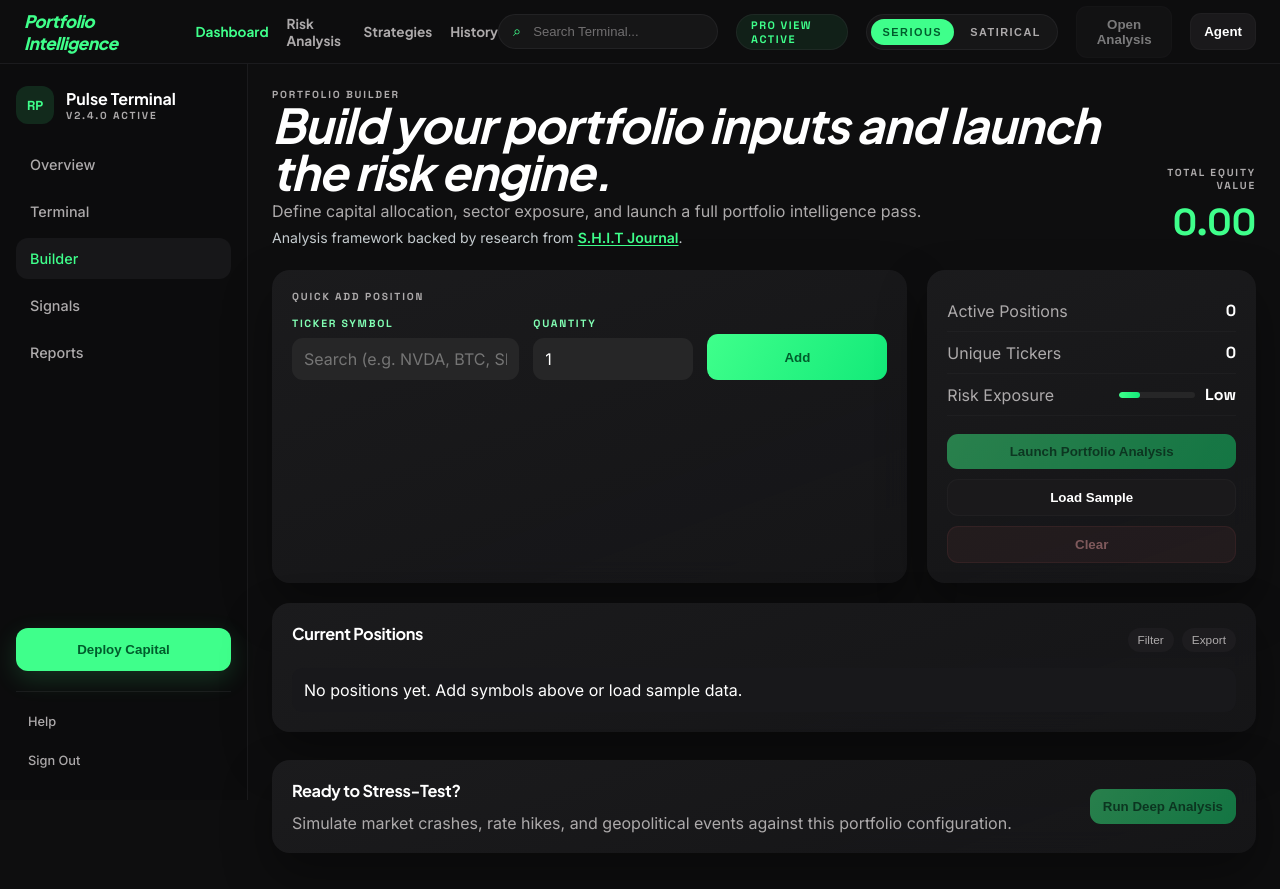
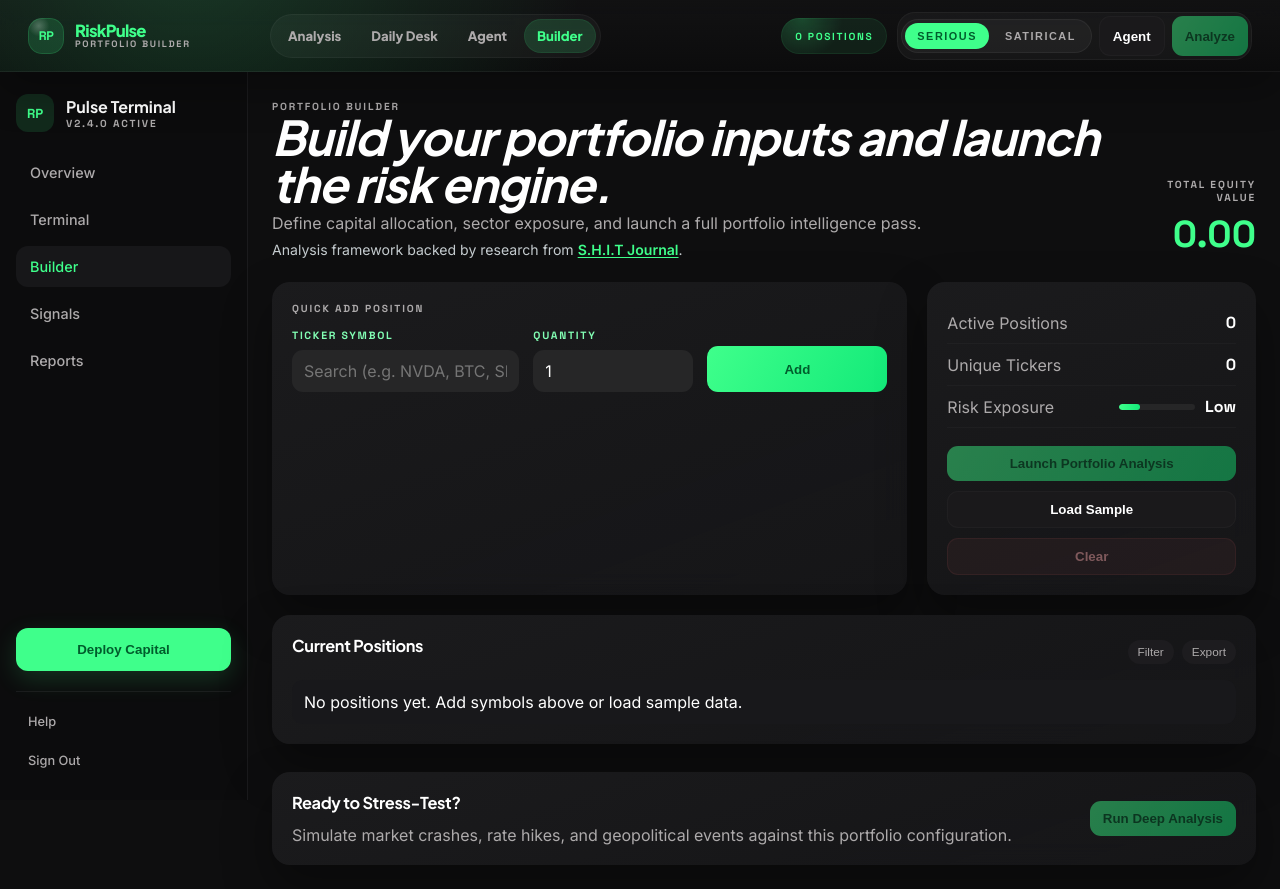
Before and after one commit to BruceGK/RiskPulse, a Next.js app in the folder frontend/: page /portfolio in a window 1280 px wide. Built offline with nearby package versions, Linux system fonts and the light colour scheme.

Commit message:
Improve terminal top navigation

```diff
--- /dev/null
+++ b/frontend/app/components/TerminalTopNav.tsx
@@ -0,0 +1,61 @@
+"use client";
+
+import Link from "next/link";
+import type { ReactNode } from "react";
+
+type NavKey = "analysis" | "daily" | "agent" | "builder";
+
+type TerminalTopNavProps = {
+  active: NavKey;
+  children?: ReactNode;
+  mode?: "risk" | "loss";
+  section: string;
+  status?: string;
+};
+
+const navItems: Array<{ key: NavKey; href: string; label: string }> = [
+  { key: "analysis", href: "/analysis", label: "Analysis" },
+  { key: "daily", href: "/daily", label: "Daily Desk" },
+  { key: "agent", href: "/agent", label: "Agent" },
+  { key: "builder", href: "/portfolio", label: "Builder" }
+];
+
+export default function TerminalTopNav({
+  active,
+  children,
+  mode = "risk",
+  section,
+  status
+}: TerminalTopNavProps) {
+  const isLoss = mode === "loss";
+
+  return (
+    <header className="terminal-topnav">
+      <div className="terminal-topnav-left">
+        <Link href="/analysis" className="terminal-brand-lockup" aria-label="Open RiskPulse analysis">
+          <span className="terminal-brand-mark">{isLoss ? "LP" : "RP"}</span>
+          <span className="terminal-brand-copy">
+            <span className="terminal-brand-title">{isLoss ? "LossPulse" : "RiskPulse"}</span>
+            <span className="terminal-brand-subtitle">{section}</span>
+          </span>
+        </Link>
+        <nav className="terminal-nav-links" aria-label="Primary workspace navigation">
+          {navItems.map((item) => (
+            <Link
+              aria-current={active === item.key ? "page" : undefined}
+              className={`terminal-nav-link ${active === item.key ? "active" : ""}`}
+              href={item.href}
+              key={item.key}
+            >
+              {item.label}
+            </Link>
+          ))}
+        </nav>
+      </div>
+      <div className="terminal-topnav-right">
+        {status ? <div className={`terminal-context-chip ${isLoss ? "loss" : "risk"}`}>{status}</div> : null}
+        {children ? <div className="terminal-action-group">{children}</div> : null}
+      </div>
+    </header>
+  );
+}
--- a/frontend/app/globals.css
+++ b/frontend/app/globals.css
@@ -72,21 +72,35 @@ a {
   position: fixed;
   inset: 0 0 auto 0;
   z-index: 50;
-  height: 64px;
+  height: 72px;
   display: flex;
   align-items: center;
   justify-content: space-between;
-  padding: 0 24px;
-  background: rgba(14, 14, 15, 0.82);
-  backdrop-filter: blur(18px);
-  border-bottom: 1px solid var(--line);
+  gap: 22px;
+  padding: 0 28px;
+  background:
+    radial-gradient(circle at 15% -80%, rgba(63, 255, 139, 0.16), transparent 36%),
+    linear-gradient(180deg, rgba(18, 18, 19, 0.94), rgba(12, 12, 13, 0.88));
+  backdrop-filter: blur(20px);
+  box-shadow:
+    inset 0 -1px rgba(255, 255, 255, 0.055),
+    0 18px 42px rgba(0, 0, 0, 0.28);
 }
 
 .terminal-topnav-left,
 .terminal-topnav-right {
   display: flex;
   align-items: center;
-  gap: 18px;
+  min-width: 0;
+}
+
+.terminal-topnav-left {
+  gap: 22px;
+}
+
+.terminal-topnav-right {
+  justify-content: flex-end;
+  gap: 10px;
 }
 
 .terminal-wordmark {
@@ -98,22 +112,87 @@ a {
   letter-spacing: -0.03em;
 }
 
+.terminal-brand-lockup {
+  display: inline-flex;
+  align-items: center;
+  gap: 11px;
+  min-width: 220px;
+  color: var(--ink);
+  text-decoration: none;
+}
+
+.terminal-brand-mark {
+  width: 36px;
+  height: 36px;
+  border-radius: 14px;
+  display: grid;
+  place-items: center;
+  background:
+    radial-gradient(circle at 30% 22%, rgba(255, 255, 255, 0.24), transparent 28%),
+    rgba(63, 255, 139, 0.15);
+  color: var(--accent);
+  font-family: var(--font-mono), monospace;
+  font-size: 0.78rem;
+  font-weight: 900;
+  letter-spacing: -0.04em;
+  box-shadow: inset 0 0 0 1px rgba(63, 255, 139, 0.16);
+}
+
+.terminal-brand-copy {
+  display: grid;
+  gap: 1px;
+  line-height: 1;
+}
+
+.terminal-brand-title {
+  font-family: var(--font-display), sans-serif;
+  font-size: 1.04rem;
+  font-weight: 900;
+  letter-spacing: -0.045em;
+}
+
+.terminal-brand-subtitle {
+  color: var(--muted);
+  font-family: var(--font-mono), monospace;
+  font-size: 0.58rem;
+  font-weight: 800;
+  letter-spacing: 0.18em;
+  text-transform: uppercase;
+}
+
 .terminal-nav-links {
   display: flex;
   align-items: center;
-  gap: 18px;
+  gap: 4px;
+  padding: 5px;
+  border-radius: 999px;
+  background: rgba(255, 255, 255, 0.035);
+  box-shadow: inset 0 0 0 1px rgba(255, 255, 255, 0.045);
 }
 
 .terminal-nav-link {
   color: var(--muted);
   font-family: var(--font-display), sans-serif;
-  font-size: 0.85rem;
-  font-weight: 700;
-  cursor: default;
+  font-size: 0.82rem;
+  font-weight: 800;
+  line-height: 1;
+  padding: 10px 13px;
+  border-radius: 999px;
+  text-decoration: none;
+  white-space: nowrap;
+  transition: background 0.18s ease, color 0.18s ease, transform 0.18s ease;
+}
+
+.terminal-nav-link:hover {
+  color: var(--ink);
+  background: rgba(255, 255, 255, 0.055);
+  transform: translateY(-1px);
 }
 
 .terminal-nav-link.active {
   color: var(--accent);
+  background: rgba(63, 255, 139, 0.14);
+  box-shadow: inset 0 0 0 1px rgba(63, 255, 139, 0.08);
 }
 
 .terminal-theme-toggle {
@@ -121,8 +200,8 @@ a {
   gap: 4px;
   padding: 4px;
   border-radius: 999px;
-  background: #161617;
-  border: 1px solid var(--line);
+  background: rgba(255, 255, 255, 0.04);
+  box-shadow: inset 0 0 0 1px rgba(255, 255, 255, 0.055);
 }
 
 .terminal-theme-pill {
@@ -144,7 +223,47 @@ a {
 }
 
 .terminal-top-action {
+  min-height: 40px;
+  border-radius: 14px;
+  white-space: nowrap;
+}
+
+.terminal-action-group {
+  display: inline-flex;
+  align-items: center;
+  gap: 7px;
+  min-width: 0;
+  padding: 4px;
+  border-radius: 18px;
+  background: rgba(255, 255, 255, 0.035);
+  box-shadow: inset 0 0 0 1px rgba(255, 255, 255, 0.045);
+}
+
+.terminal-context-chip {
+  display: inline-flex;
+  align-items: center;
   min-height: 36px;
+  padding: 0 14px;
+  border-radius: 999px;
+  color: var(--accent);
+  background:
+    radial-gradient(circle at 20% 0%, rgba(63, 255, 139, 0.18), transparent 44%),
+    rgba(63, 255, 139, 0.08);
+  font-family: var(--font-mono), monospace;
+  font-size: 0.64rem;
+  font-weight: 900;
+  letter-spacing: 0.16em;
+  text-transform: uppercase;
+  white-space: nowrap;
+  box-shadow: inset 0 0 0 1px rgba(63, 255, 139, 0.08);
+}
+
+.terminal-context-chip.loss {
+  color: var(--danger);
+  background:
+    radial-gradient(circle at 20% 0%, rgba(255, 112, 118, 0.22), transparent 44%),
+    rgba(255, 112, 118, 0.08);
+  box-shadow: inset 0 0 0 1px rgba(255, 112, 118, 0.1);
 }
 
 .terminal-search-shell {
@@ -202,7 +321,7 @@ a {
 .terminal-sidebar {
   position: fixed;
   left: 0;
-  top: 64px;
+  top: 72px;
   bottom: 0;
   width: 248px;
   padding: 22px 16px;
@@ -291,7 +410,7 @@ a {
 }
 
 .terminal-page {
-  padding-top: 88px;
+  padding-top: 100px;
 }
 
 .terminal-page-header {
@@ -2117,15 +2236,30 @@ tbody tr:hover {
 }
 
 .terminal-risk .terminal-wordmark,
+.terminal-risk .terminal-brand-title,
 .terminal-risk .terminal-nav-link.active,
 .terminal-risk .terminal-sidebar-item.active {
   color: var(--accent);
 }
 
 .terminal-loss .terminal-wordmark,
+.terminal-loss .terminal-brand-title,
 .terminal-loss .terminal-nav-link.active,
 .terminal-loss .terminal-sidebar-item.active {
   color: var(--danger);
+}
+
+.terminal-loss .terminal-brand-mark {
+  background:
+    radial-gradient(circle at 30% 22%, rgba(255, 255, 255, 0.18), transparent 28%),
+    rgba(255, 112, 118, 0.14);
+  color: var(--danger);
+  box-shadow: inset 0 0 0 1px rgba(255, 112, 118, 0.16);
+}
+
+.terminal-loss .terminal-nav-link.active {
+  background: rgba(255, 112, 118, 0.12);
+  box-shadow: inset 0 0 0 1px rgba(255, 112, 118, 0.08);
 }
 
 .terminal-loss .terminal-theme-pill.active {
@@ -2409,6 +2543,25 @@ tbody tr:hover {
   }
 }
 
+@media (max-width: 1180px) {
+  .terminal-brand-lockup {
+    min-width: auto;
+  }
+
+  .terminal-brand-subtitle,
+  .terminal-context-chip {
+    display: none;
+  }
+
+  .terminal-topnav {
+    padding-inline: 18px;
+  }
+
+  .terminal-topnav-left {
+    gap: 12px;
+  }
+}
+
 @media (max-width: 960px) {
   .terminal-nav-links {
     display: none;
@@ -2457,7 +2610,12 @@ tbody tr:hover {
   }
 
   .terminal-topnav {
-    padding: 0 12px;
+    height: auto;
+    min-height: 72px;
+    align-items: stretch;
+    flex-wrap: wrap;
+    gap: 8px;
+    padding: 10px 12px;
   }
 
   .terminal-topnav-left,
@@ -2465,8 +2623,23 @@ tbody tr:hover {
     gap: 10px;
   }
 
+  .terminal-topnav-left {
+    flex: 1 1 160px;
+  }
+
+  .terminal-topnav-right {
+    flex: 1 1 100%;
+    justify-content: flex-start;
+    overflow-x: auto;
+  }
+
+  .terminal-action-group {
+    max-width: 100%;
+    overflow-x: auto;
+  }
+
   .terminal-theme-toggle {
-    display: none;
+    flex: 0 0 auto;
   }
 
   .terminal-search-shell,
@@ -2540,7 +2713,7 @@ tbody tr:hover {
   }
 
   .terminal-page {
-    padding-top: 84px;
+    padding-top: 126px;
   }
 
   .pulse-row {
--- a/frontend/app/portfolio/page.tsx
+++ b/frontend/app/portfolio/page.tsx
@@ -3,6 +3,7 @@
 import { useEffect, useMemo, useState } from "react";
 import { useRouter } from "next/navigation";
 
+import TerminalTopNav from "@/app/components/TerminalTopNav";
 import type { Position } from "@/lib/types";
 
 const STORAGE_KEY = "riskpulse_positions";
@@ -85,32 +86,18 @@ export default function PortfolioPage() {
 
   const useSamples = () => setPositions(SAMPLE);
   const clearAll = () => setPositions([]);
-  const seriousPrimaryNav = ["Dashboard", "Risk Analysis", "Strategies", "History"];
   const sidebarItems = lossMode
     ? ["Overview", "Terminal", "Builder", "Doom Scenarios", "Reports"]
     : ["Overview", "Terminal", "Builder", "Signals", "Reports"];
 
   return (
     <div className={`terminal-app ${lossMode ? "terminal-loss" : "terminal-risk"}`}>
-      <header className="terminal-topnav">
-        <div className="terminal-topnav-left">
-          <div className="terminal-wordmark">{lossMode ? "LossPulse Intelligence" : "Portfolio Intelligence"}</div>
-          <nav className="terminal-nav-links">
-            {seriousPrimaryNav.map((item) => (
-              <span className={`terminal-nav-link ${item === "Dashboard" ? "active" : ""}`} key={item}>
-                {item}
-              </span>
-            ))}
-          </nav>
-        </div>
-        <div className="terminal-topnav-right">
-          <div className="terminal-search-shell">
-            <span className="terminal-search-icon">⌕</span>
-            <input className="terminal-search-input" placeholder="Search Terminal..." aria-label="Search terminal" />
-          </div>
-          <div className={`terminal-mode-badge ${lossMode ? "loss" : "risk"}`}>
-            {lossMode ? "LossPulse Pro Active" : "Pro View Active"}
-          </div>
+      <TerminalTopNav
+        active="builder"
+        mode={lossMode ? "loss" : "risk"}
+        section={lossMode ? "Bag Builder" : "Portfolio Builder"}
+        status={`${positions.length} ${positions.length === 1 ? "Position" : "Positions"}`}
+      >
         <div className="terminal-theme-toggle">
           <button
             className={`terminal-theme-pill ${!lossMode ? "active" : ""}`}
@@ -127,14 +114,13 @@ export default function PortfolioPage() {
             Satirical
           </button>
         </div>
-          <button className="btn secondary terminal-top-action" onClick={() => router.push("/analysis")} disabled={positions.length === 0}>
-            {lossMode ? "Open Doom Desk" : "Open Analysis"}
-          </button>
         <button className="btn secondary terminal-top-action" onClick={() => router.push("/agent")}>
           Agent
         </button>
-        </div>
-      </header>
+        <button className="btn primary terminal-top-action" onClick={() => router.push("/analysis")} disabled={positions.length === 0}>
+          {lossMode ? "Doom Desk" : "Analyze"}
+        </button>
+      </TerminalTopNav>
 
       <aside className="terminal-sidebar">
         <div className="terminal-sidebar-brand">
```
Also changed, not shown: frontend/app/agent/page.tsx (+9 -29 lines), frontend/app/analysis/page.tsx (+17 -39 lines), frontend/app/daily/page.tsx (+9 -29 lines). Lines whose indentation alone changed are shown as unchanged.
